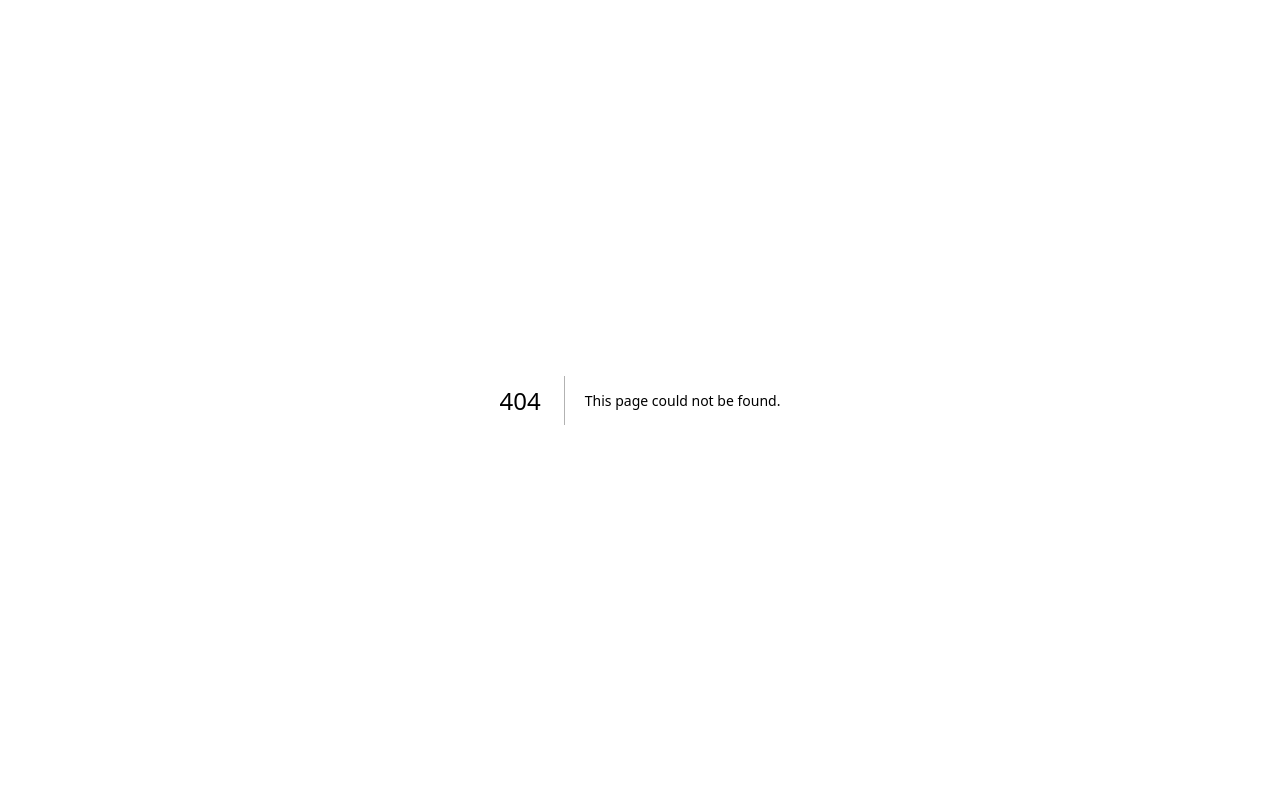
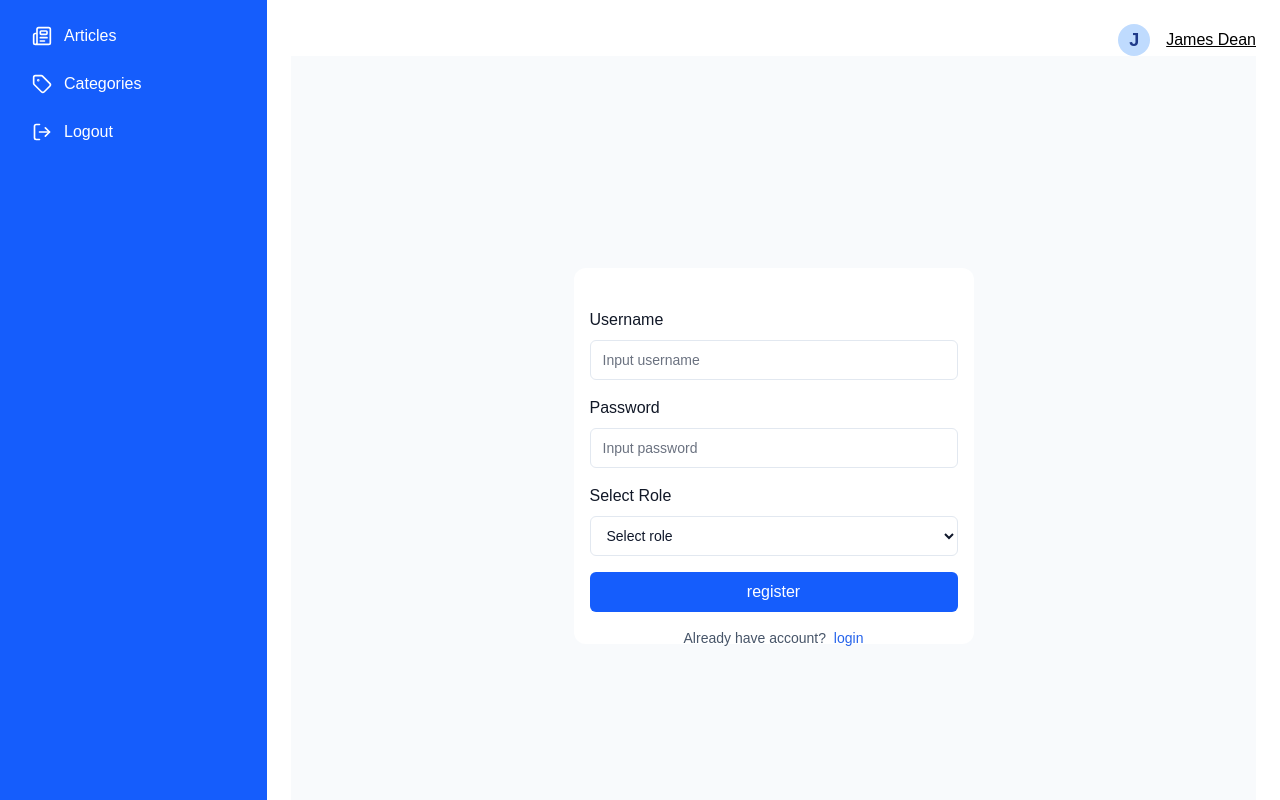
Before and after one commit to Nagitu/FE-test-SellerPintar, a Next.js app in the folder article-app/: page /admin/auth/register in a window 1280 px wide. Before the commit this address had no page. Built offline with nearby package versions, Linux system fonts and the light colour scheme.

Commit message:
update : edit and add article layout

```diff
--- /dev/null
+++ b/article-app/app/admin/auth/login/page.tsx
@@ -0,0 +1,93 @@
+"use client";
+import { z } from "zod";
+import { useForm } from "react-hook-form";
+import { zodResolver } from "@hookform/resolvers/zod";
+import Link from "next/link";
+import { useRouter } from "next/navigation";
+
+const schema = z.object({
+  username: z.string().min(1, "Please enter your username"),
+  password: z.string().min(1, "Please enter your password"),
+});
+
+type FormData = z.infer<typeof schema>;
+
+export default function Home() {
+  const router = useRouter();
+  const {
+    register,
+    handleSubmit,
+    formState: { errors },
+  } = useForm<FormData>({
+    resolver: zodResolver(schema),
+  });
+
+  const onSubmit = async (data: FormData) => {
+    // Ambil data dari JSON lokal
+    const res = await fetch("/json/user.json");
+    const users = await res.json();
+    console.log(users);
+    const user = users.find((u: any) => u.username === data.username);
+
+    if (user) {
+      console.log("User ditemukan:", user);
+      router.push("/"); // Redirect
+    } else {
+      console.error("User tidak ditemukan.");
+    }
+    router.push("/");
+  };
+  return (
+    <div className="flex min-h-screen justify-center items-center bg-slate-50">
+      <div className="w-[400px] h-[376px] rounded-[12px] bg-white px-4 py-10 flex flex-col gap-4">
+        <div className="flex flex-col gap-2">
+          <label className="text-[16px] text-[#111827] font-medium">
+            Username
+          </label>
+          <input
+            {...register("username")}
+            type="text"
+            placeholder="Input username"
+            className="w-[368px] h-10 border border-[#E2E8F0] bg-white rounded-md px-3 py-2 outline-none focus:ring-blue-500 placeholder:text-[#6B7280] text-[#0F172A] text-sm"
+          />
+          {errors.username && (
+            <p className="text-red-600 text-sm mt-1">
+              {errors.username.message}
+            </p>
+          )}
+        </div>
+
+        <div className="flex flex-col gap-2">
+          <label className="text-[16px] text-[#111827] font-medium">
+            Password
+          </label>
+          <input
+            {...register("password")}
+            type="password"
+            placeholder="Input password"
+            className="w-[368px] h-10 border border-[#E2E8F0] bg-white rounded-md px-3 py-2 outline-none focus:ring-blue-500 placeholder:text-[#6B7280] text-[#0F172A] text-sm"
+          />
+          {errors.password && (
+            <p className="text-red-600 text-sm mt-1">
+              {errors.password.message}
+            </p>
+          )}
+        </div>
+
+        <button
+          onClick={handleSubmit(onSubmit)}
+          className="w-[368px] h-10 rounded-md px-4 py-2 bg-blue-600 text-white hover:bg-blue-700 transition"
+        >
+          Login
+        </button>
+
+        <div className="flex items-center justify-center text-[#475569] gap-1 text-sm">
+          Don’t have an account?&nbsp;
+          <Link className="text-sm text-[#2563EB]" href="/user/auth/register">
+            register
+          </Link>
+        </div>
+      </div>
+    </div>
+  );
+}
--- /dev/null
+++ b/article-app/app/admin/auth/register/page.tsx
@@ -0,0 +1,97 @@
+"use client";
+import { z } from "zod";
+import { useForm } from "react-hook-form";
+import { zodResolver } from "@hookform/resolvers/zod";
+import Link from "next/link";
+
+const schema = z.object({
+  username: z.string().min(1, "Please enter your username"),
+  password: z.string().min(1, "Please enter your password"),
+  role: z.string().min(1, "Please select role first"),
+});
+
+type FormData = z.infer<typeof schema>;
+
+export default function Register() {
+  const {
+    register,
+    handleSubmit,
+    formState: { errors },
+  } = useForm<FormData>({
+    resolver: zodResolver(schema),
+  });
+
+  const onSubmit = (data: FormData) => {
+    console.log("Data submit:", data);
+  };
+  return (
+    <div className="flex min-h-screen justify-center items-center bg-slate-50">
+      <div className="w-[400px] h-[376px] rounded-[12px] bg-white px-4 py-10 flex flex-col gap-4">
+        <div className="flex flex-col gap-2">
+          <label className="text-[16px] text-[#111827] font-medium">
+            Username
+          </label>
+          <input
+            {...register("username")}
+            type="text"
+            placeholder="Input username"
+            className="w-[368px] h-10 border border-[#E2E8F0] bg-white rounded-md px-3 py-2 outline-none focus:ring-blue-500 placeholder:text-[#6B7280] text-[#0F172A] text-sm"
+          />
+          {errors.username && (
+            <p className="text-red-600 text-sm mt-1">
+              {errors.username.message}
+            </p>
+          )}
+        </div>
+
+        <div className="flex flex-col gap-2">
+          <label className="text-[16px] text-[#111827] font-medium">
+            Password
+          </label>
+          <input
+            {...register("password")}
+            type="password"
+            placeholder="Input password"
+            className="w-[368px] h-10 border border-[#E2E8F0] bg-white rounded-md px-3 py-2 outline-none focus:ring-blue-500 placeholder:text-[#6B7280] text-[#0F172A] text-sm"
+          />
+          {errors.password && (
+            <p className="text-red-600 text-sm mt-1">
+              {errors.password.message}
+            </p>
+          )}
+        </div>
+        <div className="flex flex-col gap-2">
+          <label className="text-[16px] text-[#111827] font-medium">
+            Select Role
+          </label>
+          <select
+            {...register("role")}
+            className="w-[368px] h-10 border border-[#E2E8F0] bg-white rounded-md px-3 py-2 outline-none  text-[#0F172A] text-sm"
+          >
+            <option className="text-sm" value="">
+              Select role
+            </option>
+            <option value="user">User</option>
+            <option value="admin">Admin</option>
+          </select>
+          {errors.role && (
+            <p className="text-red-600 text-sm mt-1">{errors.role.message}</p>
+          )}
+        </div>
+
+        <button
+          onClick={handleSubmit(onSubmit)}
+          className="w-[368px] h-10 rounded-md px-4 py-2 bg-blue-600 text-white hover:bg-blue-700 transition"
+        >
+          register
+        </button>
+        <div className="flex items-center justify-center text-[#475569] gap-1 text-sm">
+          Already have account?&nbsp;
+          <Link className="text-sm text-[#2563EB]" href="/login">
+            login
+          </Link>
+        </div>
+      </div>
+    </div>
+  );
+}
```
